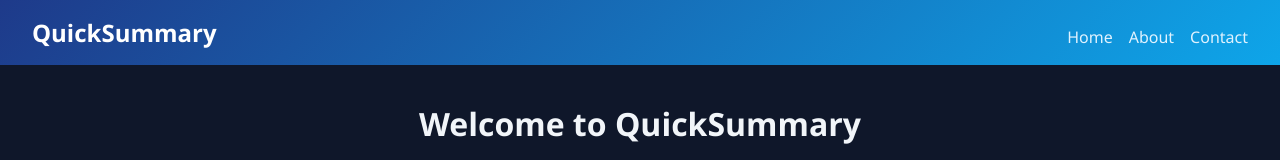
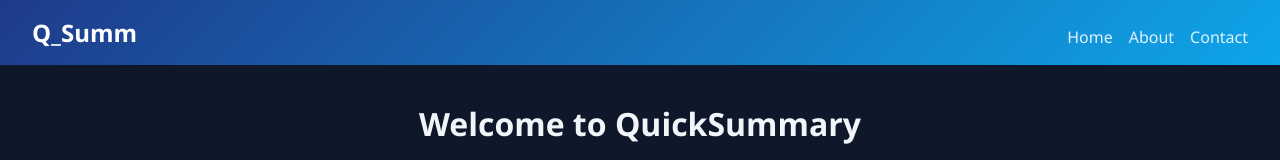
Before and after one commit to ak01abhinav/quickSummarizer, a Next.js app: page / in a window 1280 px wide. Shown: the top 160 px of the page. Built offline with nearby package versions, Linux system fonts and the light colour scheme.

Commit message:
MVPS-1: LOGO NAME FIX -> Q_Summ

```diff
--- a/src/app/page.js
+++ b/src/app/page.js
@@ -32,7 +32,7 @@ export default function Home() {
       {/* 🔷 HEADER SECTION */}
       <header className="header">
         {/* 🔹 Left Side: Logo */}
-        <div className="logo">QuickSummary</div>
+        <div className="logo">Q_Summ</div>
 
         {/* 🔹 Right Side: Nav and Hamburger wrapped together */}
         <div className="header-right">
```
